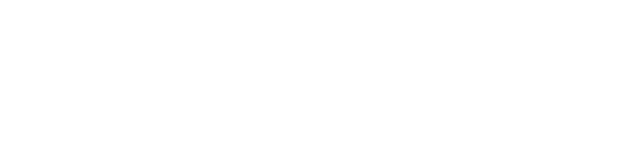
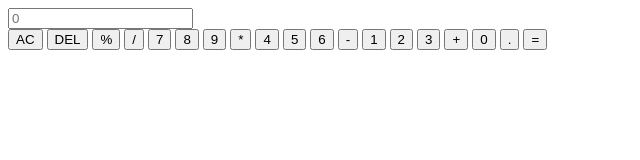
Before and after one commit to Queeny-codes/Calculator-html-css-js-project, a plain HTML site: page index.html in a window 1280 px wide. Shown: the whole page, without its empty margins (0-640 px from the left). Drawn offline with Linux system fonts and the light colour scheme.

Commit message:
add buttons yayy

```diff
--- a/index.html
+++ b/index.html
@@ -8,7 +8,38 @@
     <title>Document</title>
 </head>
 <body>
+    <div class="calculator">
+        <div class="display">
+            <input type="text" id="result" placeholder="0" readonly>
+        </div>
+        <div class="buttons">
+            <!-- Button elements will go here -->
+              <button class="btn action" > AC</button>
+              <button class="btn action">DEL</button>
+              <button class="btn operator">%</button>
+              <button class="btn operator">/</button>
 
+              <button class="btn">7</button>
+              <button class="btn">8</button>
+              <button class="btn">9</button>
+              <button class="btn operator">*</button>
+
+              <button class="btn operator">4</button>
+              <button class="btn">5</button>
+              <button class="btn">6</button>
+              <button class="btn operator">-</button>
+
+              <button class="btn">1</button>
+              <button class="btn">2</button>
+              <button class="btn">3</button>
+              <button class="btn operator">+</button>
+
+              <button class="btn" >0</button>
+              <button class="btn">.</button>
+              <button class="btn equal">=</button>
+
+        </div>
+    </div>
 </body>
 <script src="script.js"></script>
 </html>
```
